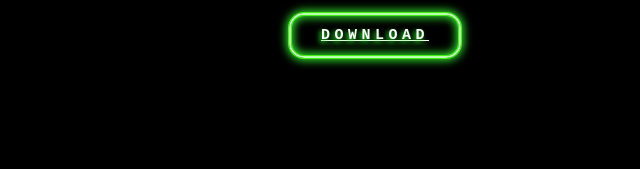
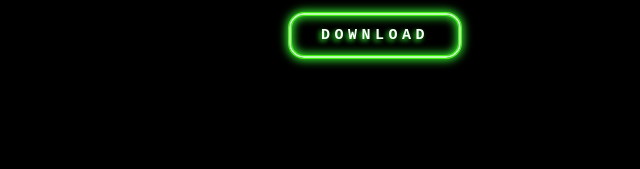
Before and after one commit to KasSuGP/thepathsofrealm, a plain HTML site: page index.html in a window 1280 px wide. Shown: the part 631-800 px from the top of the page, 273-913 px from the left. Drawn offline with Linux system fonts and the light colour scheme.

Commit message:
Update stylesheet.css

```diff
--- a/stylesheet.css
+++ b/stylesheet.css
@@ -81,6 +81,9 @@
   border: 2px solid #bbfeb1;
   box-shadow: 0 0 0px 1px #42f112, 0 0 10px 2px #33fd30, inset 0 0 0px 1px #42f112, inset 0 0 10px 2px #33fd30;
   transition: 100ms;
+    text-decoration: none;
+    display: inline-block;
+    cursor: pointer;
 }
 
 .btn:hover {
```
